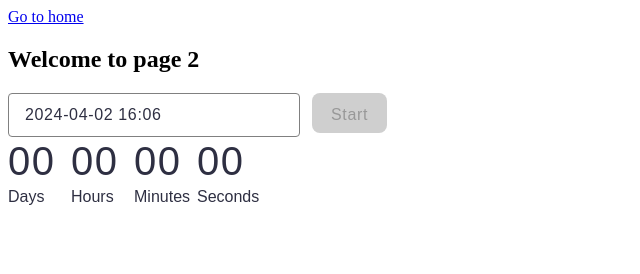
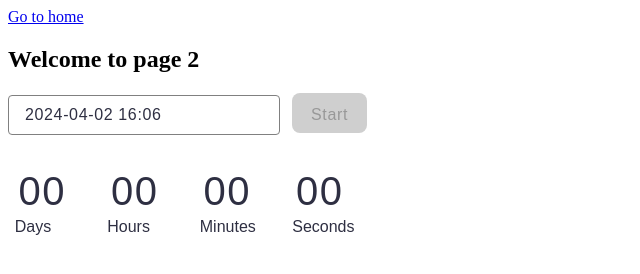
Before and after one commit to Maiia11/goit-js-hw-10, a website built with Vite: page src/1-timer.html in a window 1280 px wide. Shown: the whole page, without its empty margins (0-640 px from the left). Built offline with nearby package versions, Linux system fonts and the light colour scheme.

Commit message:
finally css style in the timer

```diff
--- a/src/css/1-timer.css
+++ b/src/css/1-timer.css
@@ -1,7 +1,10 @@
+
+
 input {
+    box-sizing: border-box;
+    padding-left: 16px;
     width: 272px;
     height: 40px;
-    padding-left: 16px;
     border: 1px solid #808080;
     border-radius: 4px;
     font-family: "Montserrat", sans-serif;
@@ -9,7 +12,7 @@ input {
     line-height: 1.5;
     letter-spacing: 0.04em;
     color: #2e2f42;
-
+    margin-bottom: 32px;
 
 
 }
@@ -28,6 +31,7 @@ button {
     letter-spacing: 0.04em;
     color: #fff;;
     margin-left: 8px;
+    cursor: pointer;
 
 }
 
@@ -43,6 +47,7 @@ input:disabled{
 button:disabled{
     background-color: #cfcfcf;
     color: #989898;
+    pointer-events: none;
 }
 
 button:hover{
@@ -54,7 +59,8 @@ button:hover{
     display: flex;
     width: 346px;
     height: 72px;
-    gap: 8px;
+   gap: 24px;
+   justify-content: space-around;
 
 }
 
@@ -70,13 +76,23 @@ button:hover{
 .field{
     width: 55px;
     height: 72px;
+    text-align: center;
 
 
 }
 
+.value{
+font-family: "Montserrat", sans-serif;
+    font-weight: 400;
+    font-size: 40px;
+    line-height: 1.2;
+    letter-spacing: 0.04em;
+    color: #2e2f42;
+}
+
 .label {
     display: flex;
-    font-family: "Montserrat", sans-serif;
+font-family: "Montserrat", sans-serif;
     font-weight: 400;
     font-size: 16px;
     line-height: 1.5;
--- a/src/js/1-timer.js
+++ b/src/js/1-timer.js
@@ -26,9 +26,12 @@ const options = {
         userSelectedDate = selectedDates[0];
         console.log(userSelectedDate);
       if (userSelectedDate < Date.now()) {
-      iziToast.error({
+        iziToast.error({
         message: 'Please choose a date in the future',
         position: 'topRight',
+        color: '#ef4040',
+        messageColor: '#fff',
+        timeout: '2000',
       });
     } else {
       startBtn.disabled = false;
```
Also changed, not shown: src/1-timer.html (+3 -2 lines).
